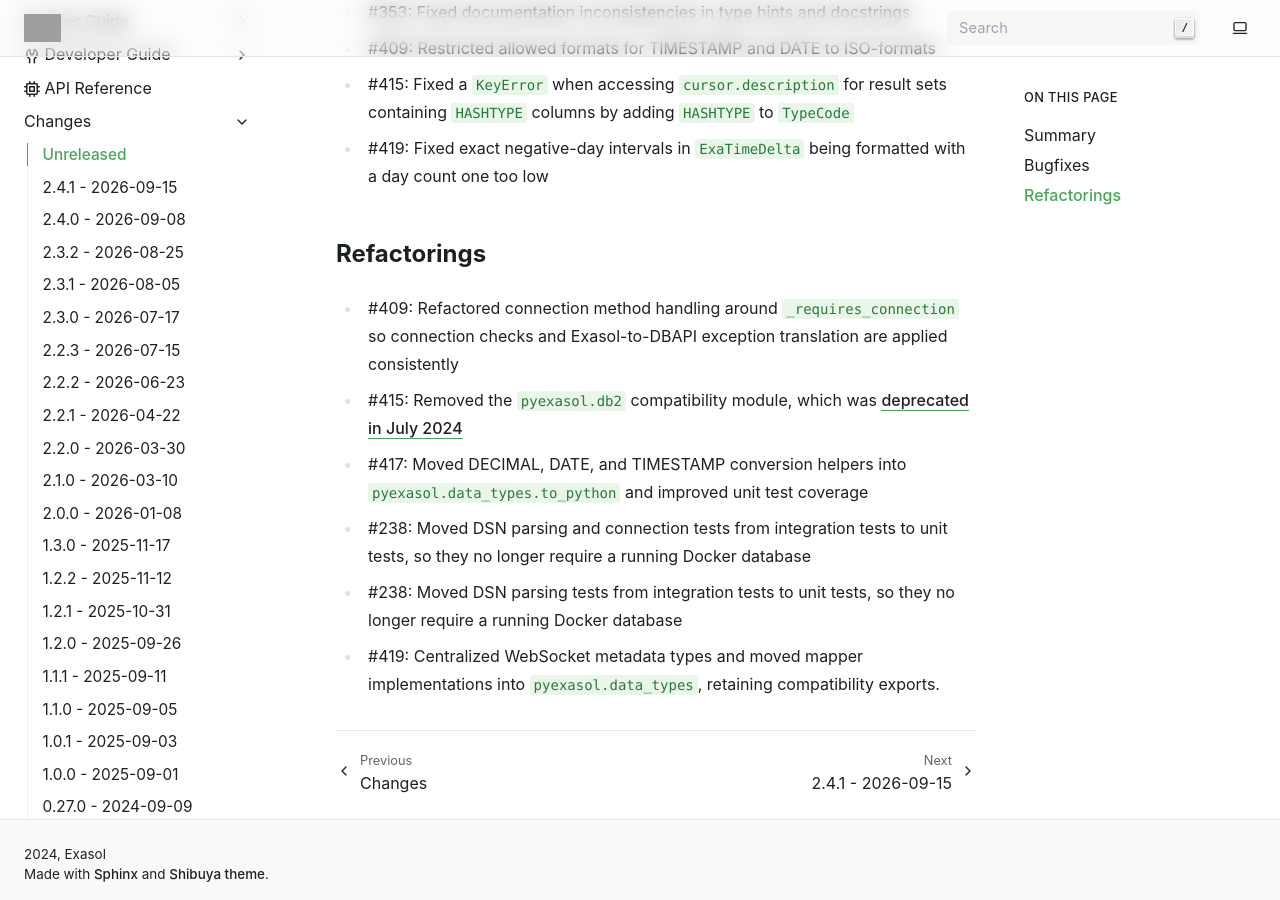
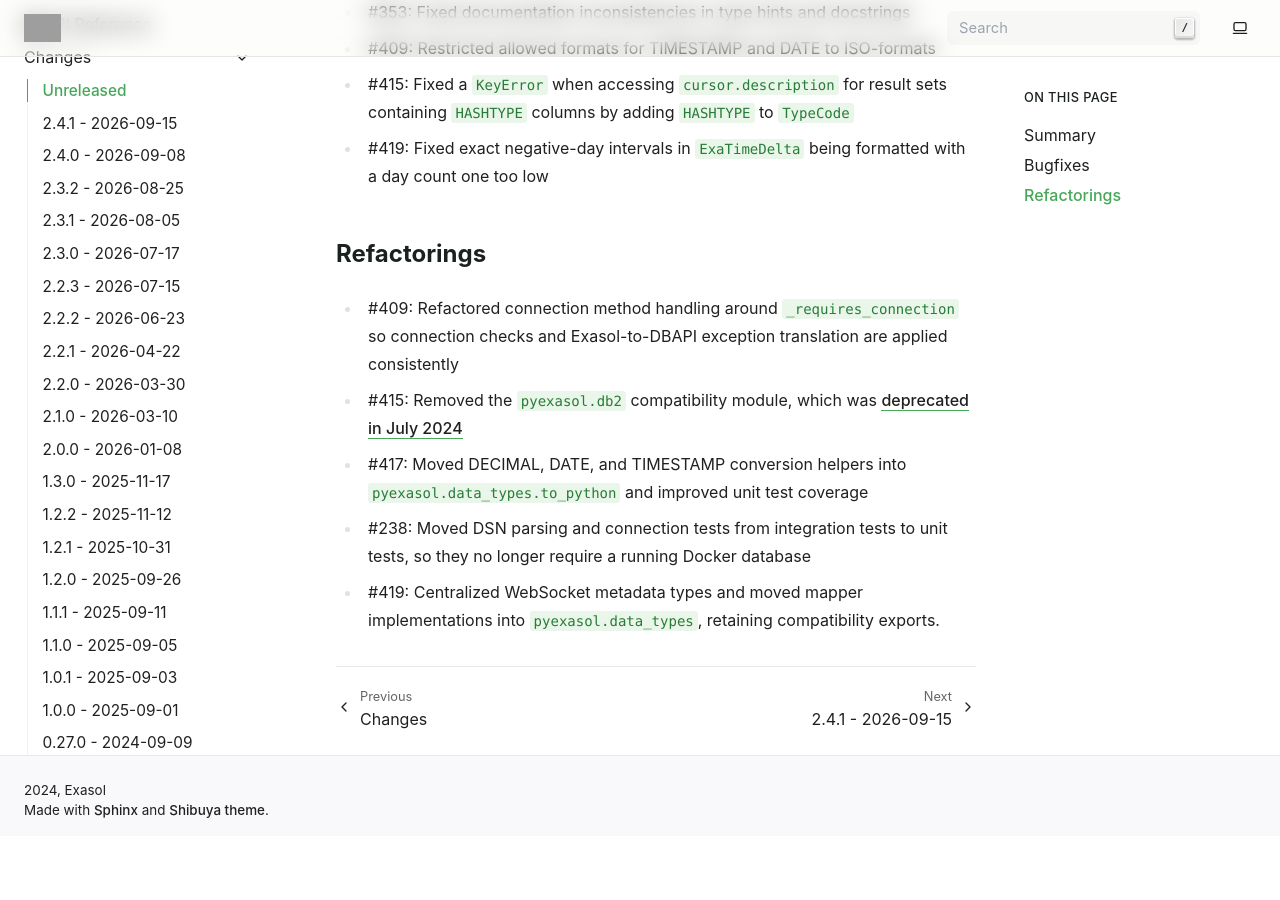
Before and after one commit to exasol/pyexasol, a Sphinx documentation site: the page built from doc/changes/unreleased.md, in a window 1280 px wide and 900 px high, scrolled down 838 px. Built offline with Sphinx 7.4.7, drawn with Linux system fonts in a browser that asks for light colours; after the commit the page ends 1674 px from its top, so only the background shows below that; grey boxes are pictures that could not be loaded.

Commit message:
Reduce #238 to core part

```diff
--- a/doc/changes/unreleased.md
+++ b/doc/changes/unreleased.md
@@ -38,6 +38,5 @@
 * #417: Moved DECIMAL, DATE, and TIMESTAMP conversion helpers into
   ``pyexasol.data_types.to_python`` and improved unit test coverage
 * #238: Moved DSN parsing and connection tests from integration tests to unit tests, so they no longer require a running Docker database
-* #238: Moved DSN parsing tests from integration tests to unit tests, so they no longer require a running Docker database
 * #419: Centralized WebSocket metadata types and moved mapper implementations
   into ``pyexasol.data_types``, retaining compatibility exports.
```
